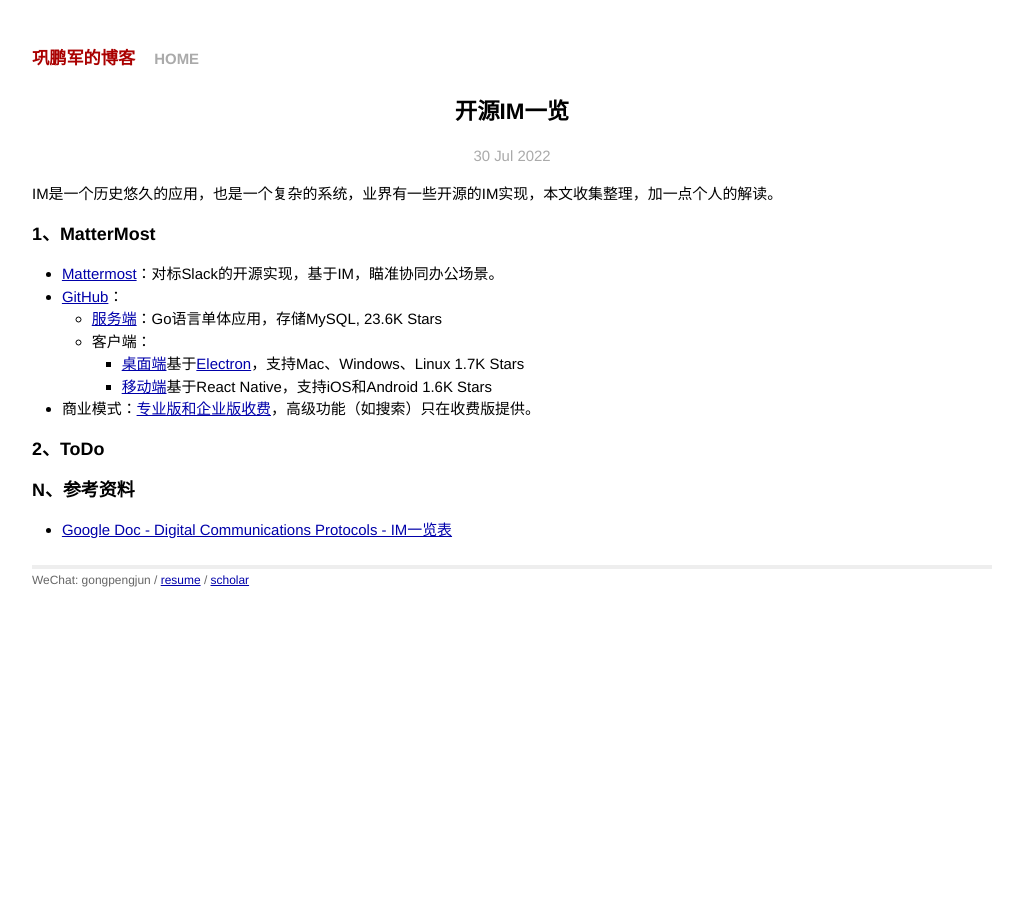
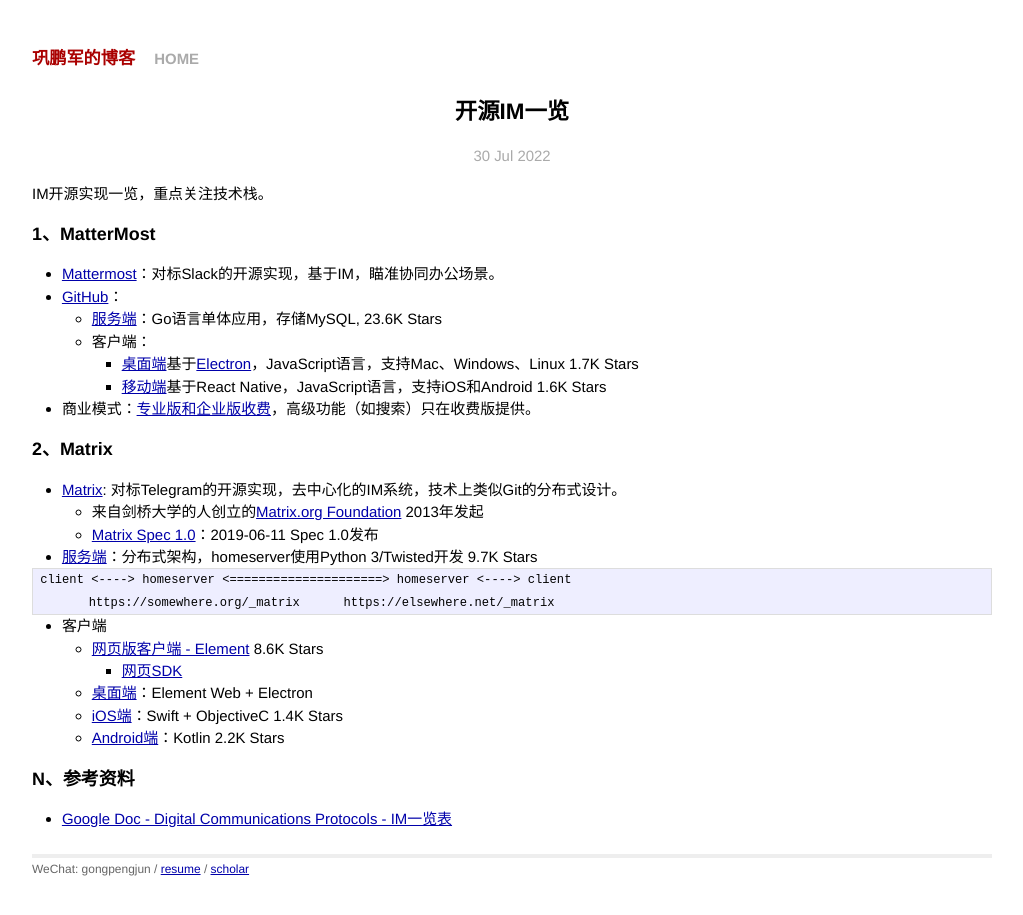
Before and after one commit to gongpengjun/gongpengjun.github.io, a Jekyll site: the page built from _posts/2022-07-30-im000-opensource-im.markdown, in a window 1280 px wide. Shown: the whole page, without its empty margins (128-1151 px from the left). Built offline with Jekyll 4.4.1, drawn with Linux system fonts in a browser that asks for light colours.

Commit message:
开源去中心化IM Matrix

````diff
--- a/_posts/2022-07-30-im000-opensource-im.markdown
+++ b/_posts/2022-07-30-im000-opensource-im.markdown
@@ -5,7 +5,7 @@ date: 2022-07-30 09:00:00
 categories: IM
 ---
 
-IM是一个历史悠久的应用，也是一个复杂的系统，业界有一些开源的IM实现，本文收集整理，加一点个人的解读。
+IM开源实现一览，重点关注技术栈。
 
 ### 1、MatterMost
 
@@ -13,13 +13,28 @@ IM是一个历史悠久的应用，也是一个复杂的系统，业界有一些
 - [GitHub](https://github.com/mattermost)：
   - [服务端](https://github.com/mattermost/mattermost-server)：Go语言单体应用，存储MySQL, 23.6K Stars
   - 客户端：
-    - [桌面端](https://github.com/mattermost/desktop)基于[Electron](http://electron.atom.io/)，支持Mac、Windows、Linux 1.7K Stars
-    - [移动端](https://github.com/mattermost/mattermost-mobile/tree/gekidou)基于React Native，支持iOS和Android 1.6K Stars
+    - [桌面端](https://github.com/mattermost/desktop)基于[Electron](http://electron.atom.io/)，JavaScript语言，支持Mac、Windows、Linux 1.7K Stars
+    - [移动端](https://github.com/mattermost/mattermost-mobile/tree/gekidou)基于React Native，JavaScript语言，支持iOS和Android 1.6K Stars
 - 商业模式：[专业版和企业版收费](https://mattermost.com/pricing/)，高级功能（如搜索）只在收费版提供。
 
-### 2、ToDo
+### 2、Matrix
 
+- [Matrix](https://matrix.org/): 对标Telegram的开源实现，去中心化的IM系统，技术上类似Git的分布式设计。
+  - 来自剑桥大学的人创立的[Matrix.org Foundation](https://matrix.org/foundation/) 2013年发起
+  - [Matrix Spec 1.0](https://matrix.org/blog/2019/06/11/introducing-matrix-1-0-and-the-matrix-org-foundation)：2019-06-11 Spec 1.0发布
+- [服务端](https://github.com/matrix-org/synapse)：分布式架构，homeserver使用Python 3/Twisted开发 9.7K Stars
 
+```
+client <----> homeserver <=====================> homeserver <----> client
+       https://somewhere.org/_matrix      https://elsewhere.net/_matrix
+```
+
+- 客户端
+  - [网页版客户端 - Element](https://github.com/vector-im/element-web/) 8.6K Stars
+    - [网页SDK](Matrix SDK for React Javascript)
+  - [桌面端](https://github.com/vector-im/element-desktop)：Element Web + Electron
+  - [iOS端](https://github.com/vector-im/element-ios)：Swift + ObjectiveC 1.4K Stars
+  - [Android端](https://github.com/vector-im/element-android)：Kotlin 2.2K Stars
 
 ### N、参考资料
 
````
